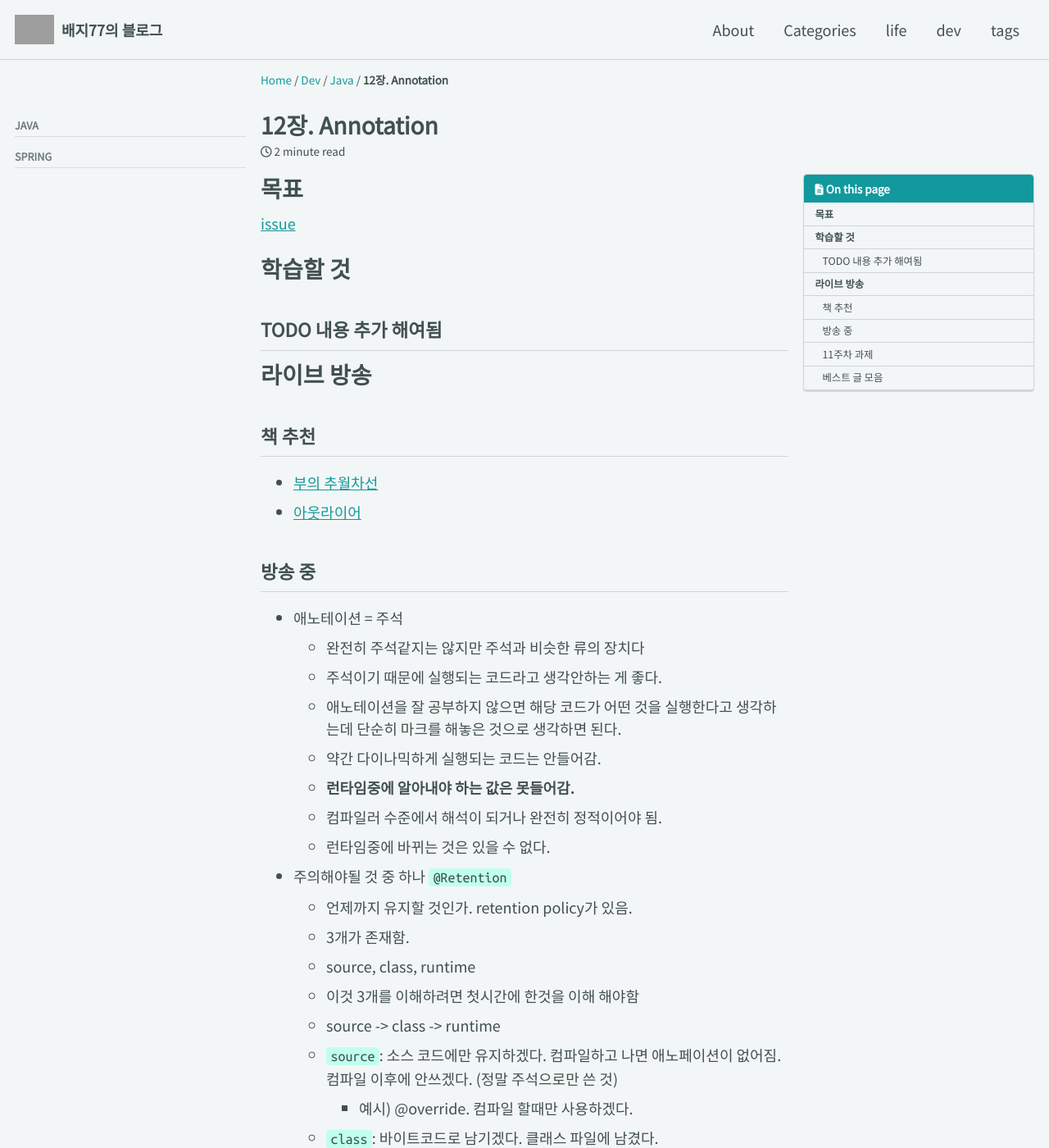
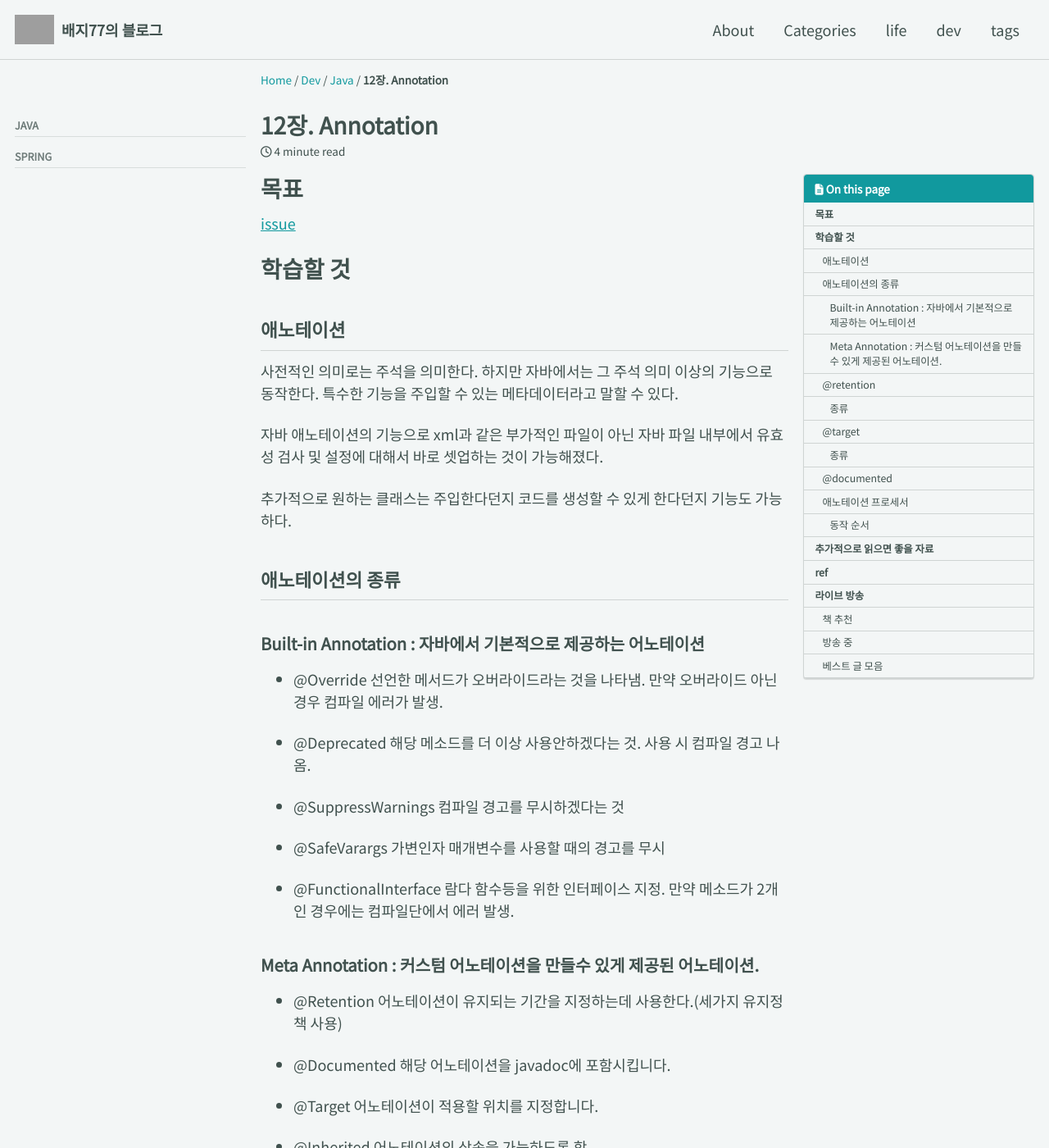
Before and after one commit to BaeJi77/BaeJi77.github.io, a Jekyll site: the page built from _posts/dev/Java/2021-02-06-java-study-12.md, in a window 1280 px wide and 1400 px high. Shown: the whole window at 82% size. Built offline with Jekyll 4.4.1, drawn with Linux system fonts in a browser that asks for light colours; cached includes are drawn as plain includes; nearby versions of some CDN libraries; comment, search, counter and statistics services are not loaded; some of the changed text lies outside the part shown; grey boxes are pictures that could not be loaded.

Commit message:
java study - week12 annotation

````diff
--- a/_posts/dev/Java/2021-02-06-java-study-12.md
+++ b/_posts/dev/Java/2021-02-06-java-study-12.md
@@ -14,8 +14,120 @@ tags:
  [issue](https://github.com/whiteship/live-study/issues/12)
 
 # 학습할 것
+## 애노테이션
+사전적인 의미로는 주석을 의미한다. 하지만 자바에서는 그 주석 의미 이상의 기능으로 동작한다. 특수한 기능을 주입할 수 있는 메타데이터라고 말할 수 있다.
 
-## TODO 내용 추가 해여됨
+자바 애노테이션의 기능으로 xml과 같은 부가적인 파일이 아닌 자바 파일 내부에서 유효성 검사 및 설정에 대해서 바로 셋업하는 것이 가능해졌다.
+
+추가적으로 원하는 클래스는 주입한다던지 코드를 생성할 수 있게 한다던지 기능도 가능하다.
+
+## 애노테이션의 종류
+
+### Built-in Annotation : 자바에서 기본적으로 제공하는 어노테이션
+- @Override
+선언한 메서드가 오버라이드라는 것을 나타냄. 만약 오버라이드 아닌 경우 컴파일 에러가 발생.
+
+- @Deprecated
+해당 메소드를 더 이상 사용안하겠다는 것. 사용 시 컴파일 경고 나옴.
+
+- @SuppressWarnings
+컴파일 경고를 무시하겠다는 것
+
+- @SafeVarargs
+가변인자 매개변수를 사용할 때의 경고를 무시
+
+- @FunctionalInterface
+람다 함수등을 위한 인터페이스 지정. 만약 메소드가 2개인 경우에는 컴파일단에서 에러 발생.
+
+
+### Meta Annotation : 커스텀 어노테이션을 만들수 있게 제공된 어노테이션.
+- @Retention
+어노테이션이 유지되는 기간을 지정하는데 사용한다.(세가지 유지정책 사용)
+
+- @Documented
+해당 어노테이션을 javadoc에 포함시킵니다.
+
+- @Target
+어노테이션이 적용할 위치를 지정합니다.
+
+- @Inherited
+어노테이션의 상속을 가능하도록 함.
+
+- @Repeatable
+연속적으로 어노테이션을 사용할 수 있게 해줌
+
+## @retention
+애노테이션을 유지하는 기간을 지정하는 애노테이션이다. 3가지 정책이 존재한다.
+
+### 종류
+- RetentionPolicy.Source : 컴파일 전까지만 유효
+
+- RetentionPolicy.CLASS : 컴파일러가 클래스를 참조할 때까지 유효
+
+- RetentionPolicy.RUNTIME : 컴파일 이후에도 JVM에 의해 계속 참조 가능
+
+위와 같은 정책을 가지고 내가 정의한 애노테이션이 언제까지 사용가능하도록 할지 정하는 것이다. 언제나 적절한 정의는 필요하다. 굳이 런타임에 사용하지도 않는 것을 메모리에 올려놓을 필요없는 것과 같다.
+
+실제로 바이트 코드를 뜯어본 내용을 보면 RUNTIME을 제외한 경우는 실제 바이트 코드 단위에서는 기록에 남지는 않는 것을 볼 수 있다.
+
+``` java
+@Retention(RetentionPolicy.RUNTIME)
+public @interface CustomAnnotation {
+}
+---
+
+@Retention(RetentionPolicy.Source)
+public @interface CustomAnnotation {
+}
+
+```
+
+## @target
+애노테이션이 적용될 위치를 지정하는 애노테이션이다.
+
+### 종류
+- ElementType.PACKAGE : 패키지선언
+- ElementType.TYPE : 타입선언
+- ElementType.ANNOTATION_TYPE : 어노테이션 타입 선언
+- ElementType.CONSRTUCTOR : 생성자 선언
+- ElementType.FIELD : 멤버변수 선언
+- ElementType.LOCAL_VARIABLE : 지역 변수 선언
+- ElementType.METHOD : 메서드 선언
+- ElementType.PARAMETER : 전달인자 선언
+- ElementType.TYPE_PARAMETER : 전달인자 타입 선언
+- ElementType.TYPE_USE : 타입 선언
+
+``` java
+@Retention(RetentionPolicy.RUNTIME)
+@Target({ElementType.METHOD, ElementType.CONSRTUCTOR})
+public @interface CustomAnnotation {}
+```
+
+## @documented
+@Documented는 해당 어노테이션을 javadoc 파일에 추가시킬지 여부이다.
+
+
+## 애노테이션 프로세서
+컴파일시 애노테이션에 맞는 행동을 할 수 있도록 만드는 자바에서 제공해주는 프로세서
+
+기본적으로 AbstractProcessor라는 추상클래스를 상속받아서 구현해야 함.
+
+### 동작 순서
+1. 어노테이션 클래스를 생성한다.
+2. 어노테이션을 사용한다.
+3. 컴파일하면, 어노테이션 프로세서(파서)가 어노테이션을 처리한다.
+
+# 추가적으로 읽으면 좋을 자료
+[Annotation Processing 101 (번역)](https://medium.com/@jason_kim/annotation-processing-101-%EB%B2%88%EC%97%AD-be333c7b913)
+
+[fakeLombok - lee_maru님의 블로그](https://catch-me-java.tistory.com/49)
+
+[어떤 프로그래머 저장소 - 정말 깔끔한 블로그](https://blog.naver.com/hsm622/222226824623)
+
+# ref
+[Seung's님의 블로그](https://blog.naver.com/swoh1227/222229853664)
+
+[pej4303님의 블로그](https://pej4303.tistory.com/62)
 
 
 # 라이브 방송
@@ -110,10 +222,6 @@ main() {
   - https://github.com/lee-maru/fakeLombok
 
 
-
-## 11주차 과제
-
-
 ## 베스트 글 모음
 https://velog.io/@ljs0429777/12%EC%A3%BC%EC%B0%A8-%EA%B3%BC%EC%A0%9C-%EC%95%A0%EB%85%B8%ED%85%8C%EC%9D%B4%EC%85%98
 
````
Also changed, not shown: _posts/dev/Java/2021-02-27-java-study-14.md (+0 -2 lines).
